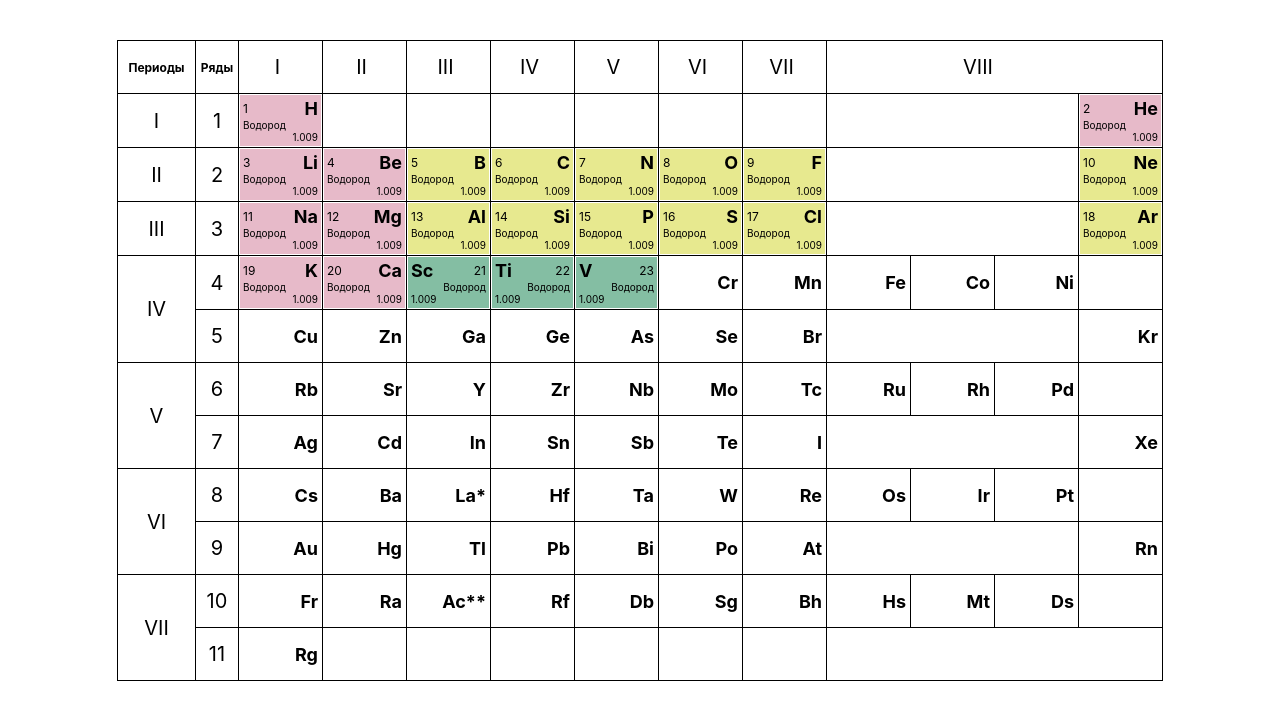
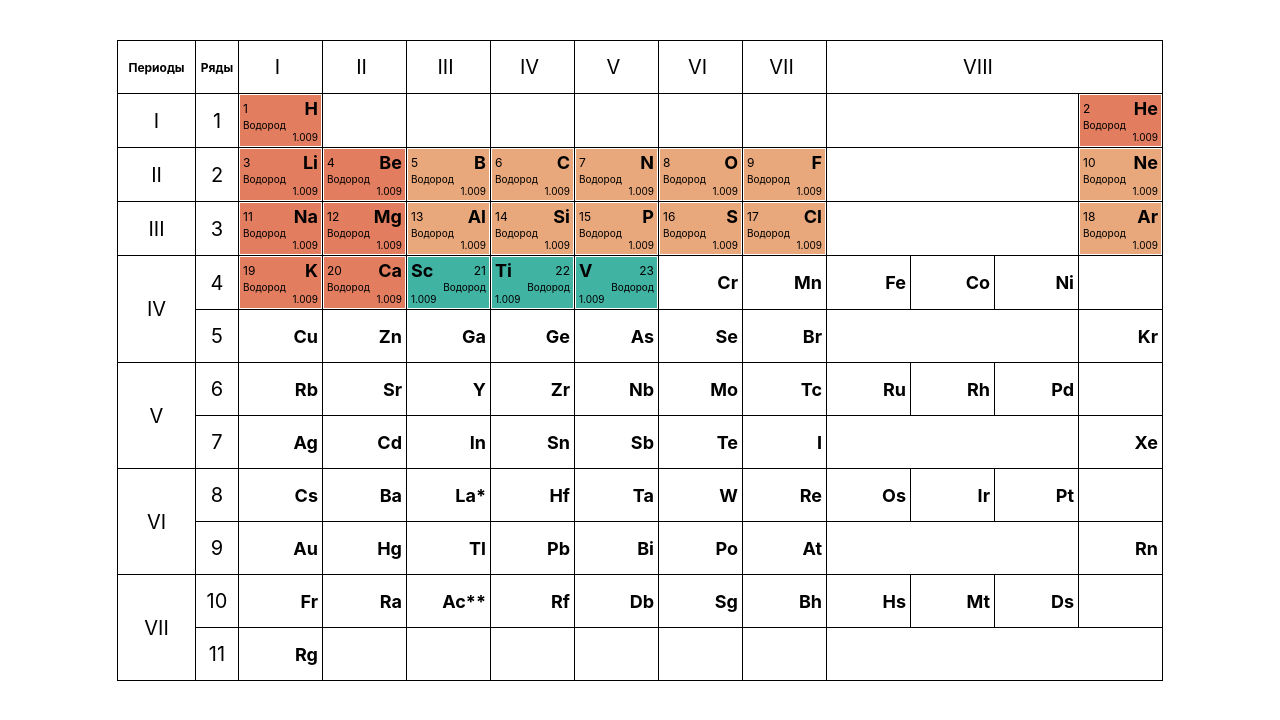
Before and after one commit to Vvtu/mendeleev_table, a React (Create React App) app: page / in a window 1280 px wide. Shown: the top 720 px of the page. Built offline with nearby package versions, Linux system fonts and the light colour scheme.

Commit message:
fix colors

```diff
--- a/src/table/Table.css
+++ b/src/table/Table.css
@@ -67,15 +67,15 @@ td {
 }
 
 .bColorRed {
-	background-color: #e7bac9;
+	background-color: #e27d60;
 }
 
 .bColorYellow {
-	background-color: #e7e98f;
+	background-color: #e8a87c;
 }
 
 .bColorGreen {
-	background-color: #84bea3;
+	background-color: #41b3a3;
 }
 
 .bColorNoColor,
```
